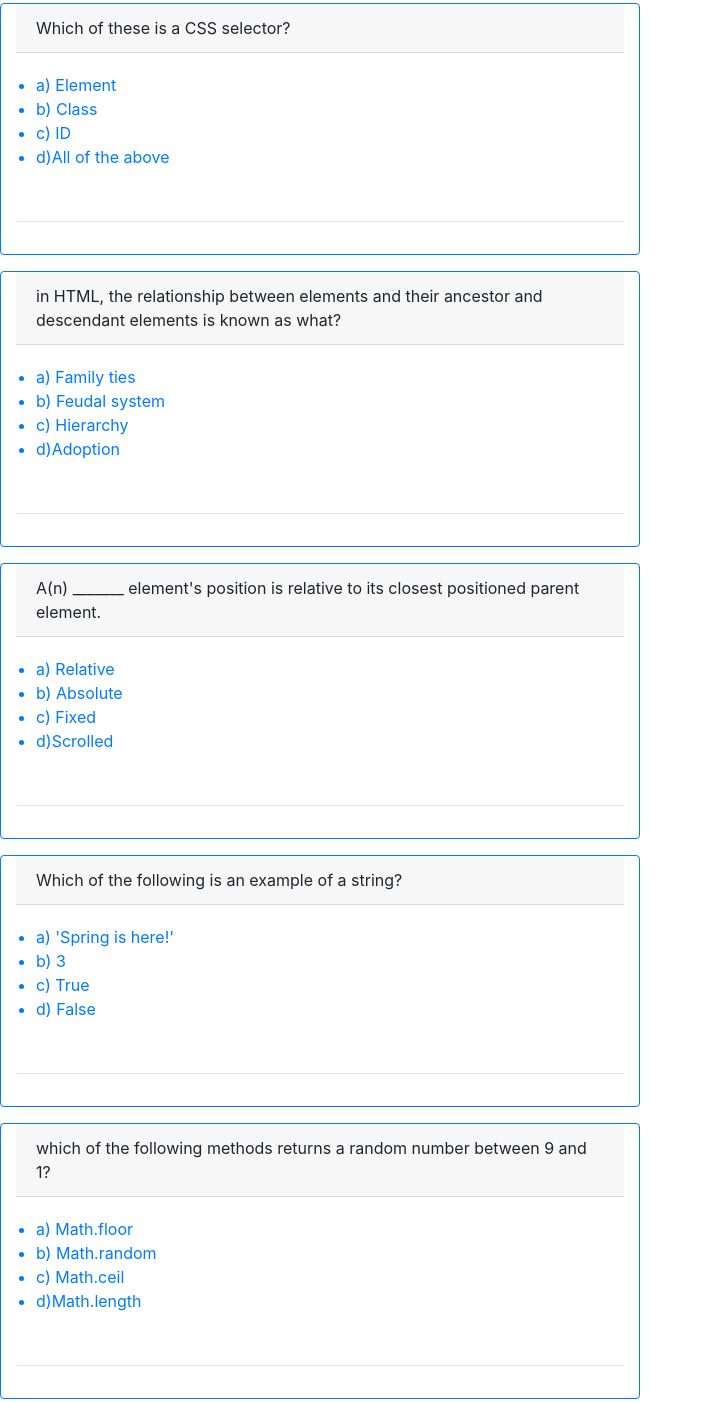
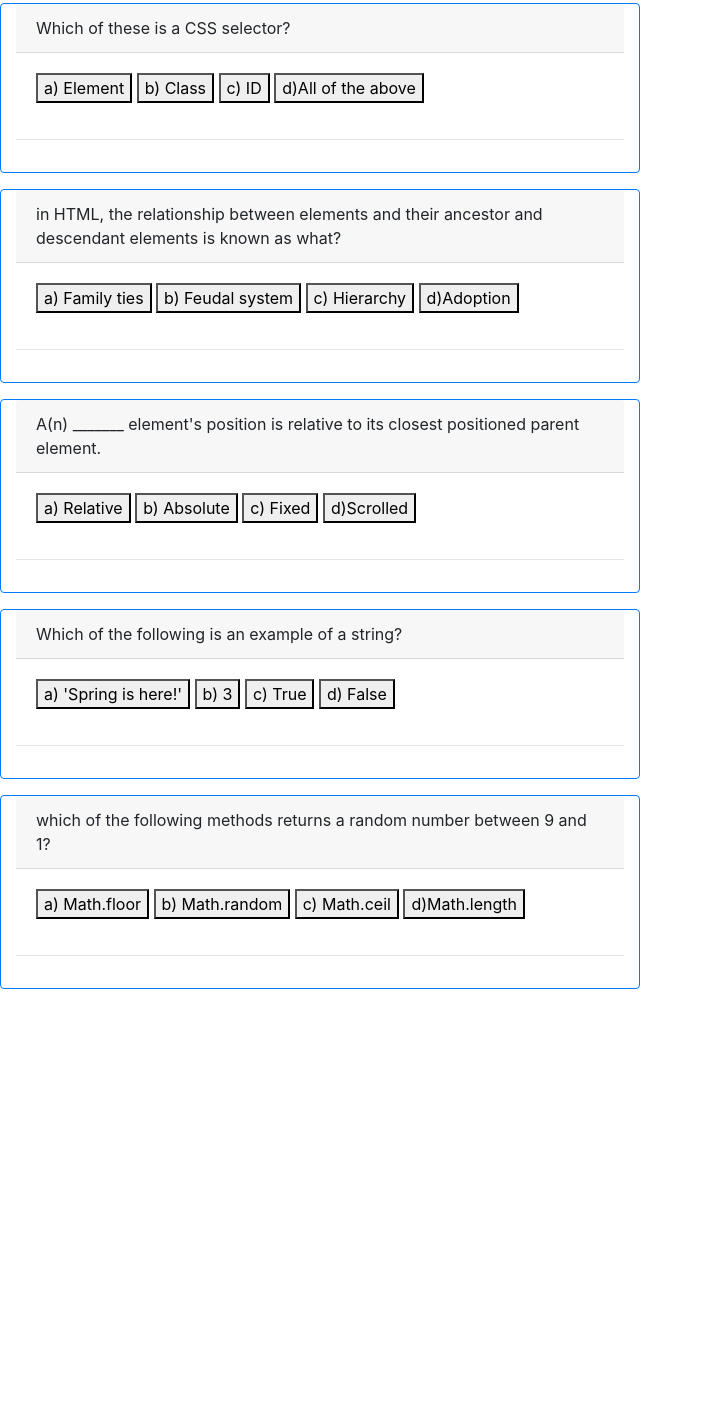
Before and after one commit to ewirtz3/code-quiz, a plain HTML site: page index.html in a window 1280 px wide. Shown: the part 353-1755 px from the top of the page, without its empty margins (0-703 px from the left). After the commit the page ends 1358 px from the top, so only its background shows below. Drawn offline with nearby package versions, Linux system fonts and the light colour scheme.

Commit message:
changed question answer to buttons

```diff
--- a/index.html
+++ b/index.html
@@ -17,7 +17,7 @@
                 </div>
                 <div class="col-6 text-right">
                     <text>Time:
-                        <text id="startTime">90</text>
+                        <text id="start-time">90</text>
                     </text>
                 </div>
             </nav>
@@ -30,61 +30,61 @@
                 <h4>Try to answer the following code-related questions within the time given. Keep in mind that incorrect answers will subtract 10 seconds from your time!
                 </h4>
             </div>
-            <button type="button" class="btn btn-primary mb-3" id="button">Start</button>
+            <button type="button" class="btn btn-primary mb-3" id="start-button">Start</button>
         </div>
     </section>
         <div class="col-6 card border-primary mb-3" id="question1">
             <div class="card-header text-align-center">Which of these is a CSS selector?</div>
-            <ul class="card-body text-primary">
-                <li class="incorrect">a) Element</li>
-                <li class="incorrect">b) Class</li>
-                <li class="incorrect">c) ID</li>
-                <li class="correct">d)All of the above</li>
-            </ul>
+            <div class="card-body text-primary">
+                <button class="incorrect">a) Element</button>
+                <button class="incorrect">b) Class</button>
+                <button class="incorrect">c) ID</button>
+                <button class="correct">d)All of the above</button>
+            </div>
             <hr>
             <p id="outcome"></p>
         </div>
         <div class="col-6 card border-primary mb-3" id="question2">
             <div class="card-header text-align-center">in HTML, the relationship between elements and their ancestor and descendant elements is known as what?</div>
-            <ul class="card-body text-primary">
-                <li class="incorrect">a) Family ties</li>
-                <li class="incorrect">b) Feudal system</li>
-                <li class="correct">c) Hierarchy</li>
-                <li class="incorrect">d)Adoption</li>
-            </ul>
+            <div class="card-body text-primary">
+                <button class="incorrect">a) Family ties</button>
+                <button class="incorrect">b) Feudal system</button>
+                <button class="correct">c) Hierarchy</button>
+                <button class="incorrect">d)Adoption</button>
+            </div>
             <hr>
             <p id="outcome"></p>
         </div>
         <div class="col-6 card border-primary mb-3" id="question3">
             <div class="card-header text-align-center">A(n) _______ element's position is relative to its closest positioned parent element.</div>
-            <ul class="card-body text-primary">
-                <li class="incorrect">a) Relative</li>
-                <li class="correct">b) Absolute</li>
-                <li class="incorrect">c) Fixed</li>
-                <li class="incorrect">d)Scrolled</li>
-            </ul>
+            <div class="card-body text-primary">
+                <button class="incorrect">a) Relative</button>
+                <button class="correct">b) Absolute</button>
+                <button class="incorrect">c) Fixed</button>
+                <button class="incorrect">d)Scrolled</button>
+            </div>
             <hr>
             <p id="outcome"></p>
         </div>
         <div class="col-6 card border-primary mb-3" id="question4">
             <div class="card-header text-align-center">Which of the following is an example of a string?</div>
-            <ul class="card-body text-primary">
-                <li class="correct">a) 'Spring is here!'</li>
-                <li class="incorrect">b) 3</li>
-                <li class="incorrect">c) True</li>
-                <li class="incorrect">d) False</li>
-            </ul>
+            <div class="card-body text-primary">
+                <button class="correct">a) 'Spring is here!'</button>
+                <button class="incorrect">b) 3</button>
+                <button class="incorrect">c) True</button>
+                <button class="incorrect">d) False</button>
+            </div>
             <hr>
             <p id="outcome"></p>
         </div>
         <div class="col-6 card border-primary mb-3" id="question5">
             <div class="card-header text-align-center">which of the following methods returns a random number between 9 and 1?</div>
-            <ul class="card-body text-primary">
-                <li class="incorrect">a) Math.floor</li>
-                <li class="correct">b) Math.random</li>
-                <li class="incorrect">c) Math.ceil</li>
-                <li class="incorrect">d)Math.length</li>
-            </ul>
+            <div class="card-body text-primary">
+                <button class="incorrect">a) Math.floor</button>
+                <button class="correct">b) Math.random</button>
+                <button class="incorrect">c) Math.ceil</button>
+                <button class="incorrect">d)Math.length</button>
+            </div>
             <hr>
             <p id="outcome"></p>
         </div>
```
Also changed, not shown: script.js (+7 -6 lines).
